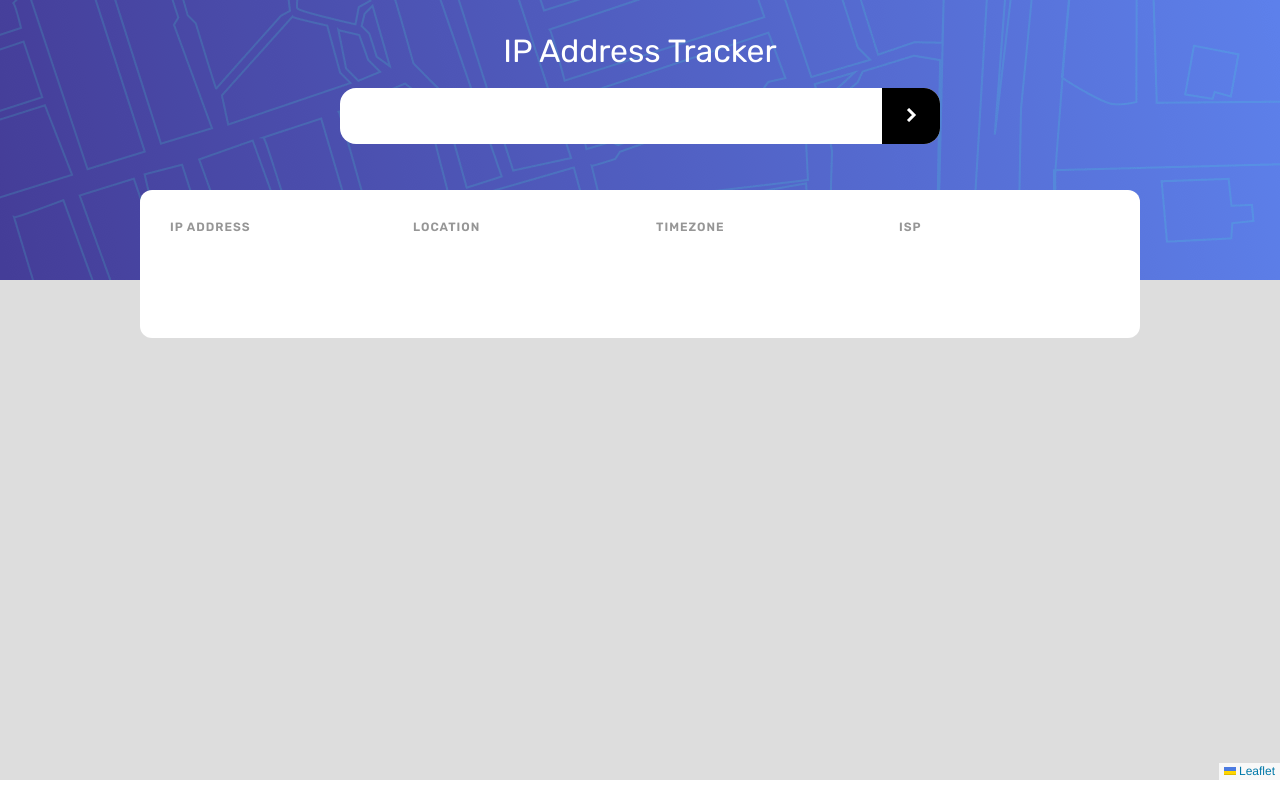
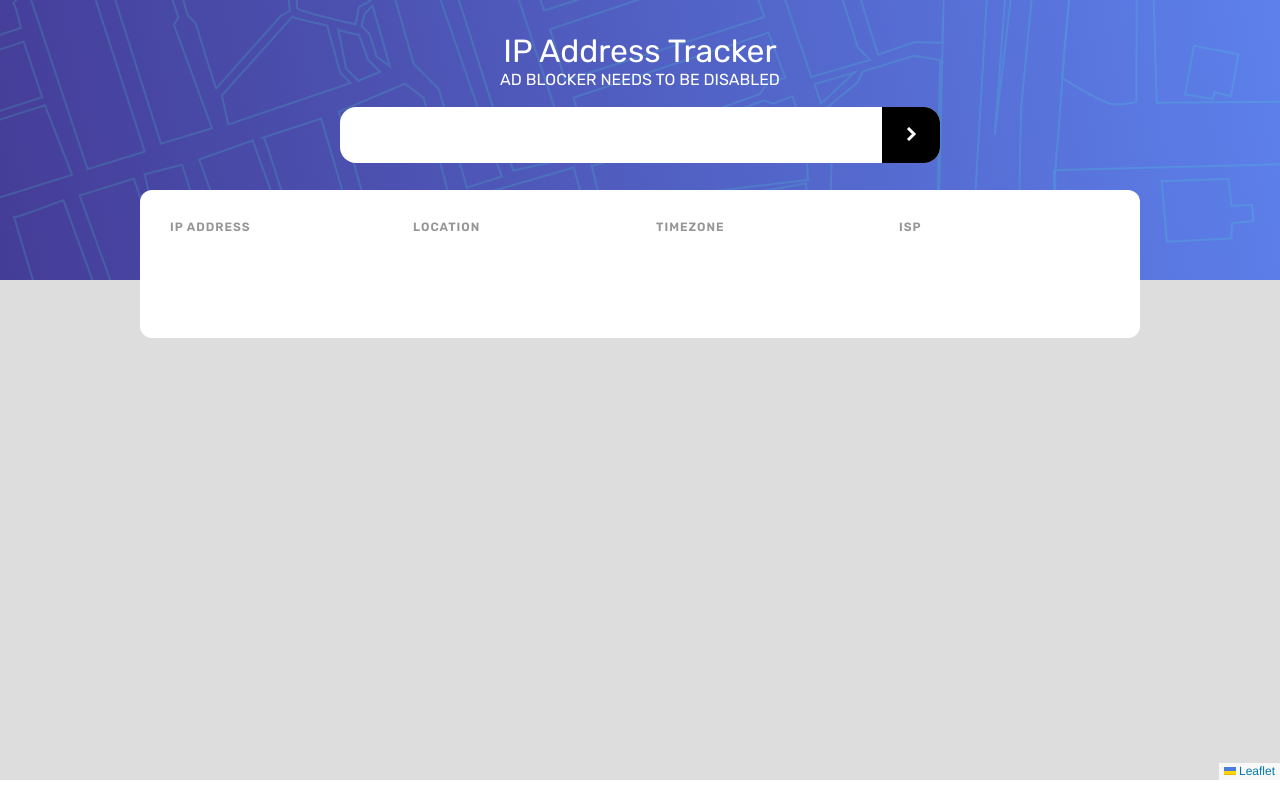
Before and after one commit to CosminBozai/IP-Tracker, a website built with Vite: page index.html in a window 1280 px wide. Built offline with nearby package versions, Linux system fonts and the light colour scheme; no server answers.

Commit message:
Added message to disable ad block

```diff
--- a/index.html
+++ b/index.html
@@ -21,6 +21,7 @@
     <div id="app">
       <header>
         <h1>IP Address Tracker</h1>
+        <div class="ad-block">AD BLOCKER NEEDS TO BE DISABLED</div>
         <div class="input-wrapper">
           <input type="text" name="ip-input" />
           <p class="error">Not a valid IP address</p>
--- a/src/style.scss
+++ b/src/style.scss
@@ -22,7 +22,8 @@ header {
   background-size: cover;
 }
 
-h1 {
+h1,
+.ad-block {
   text-align: center;
   font-weight: 400;
   color: white;
```
